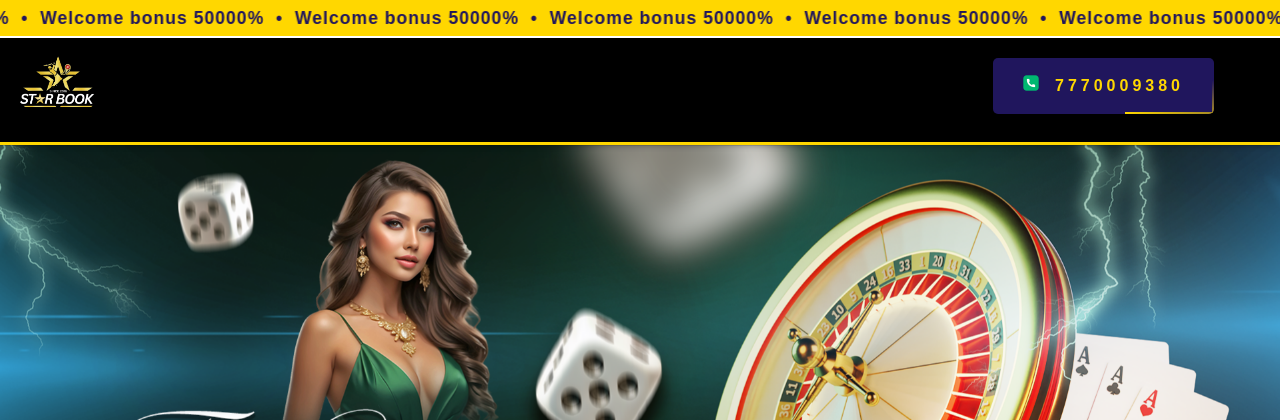
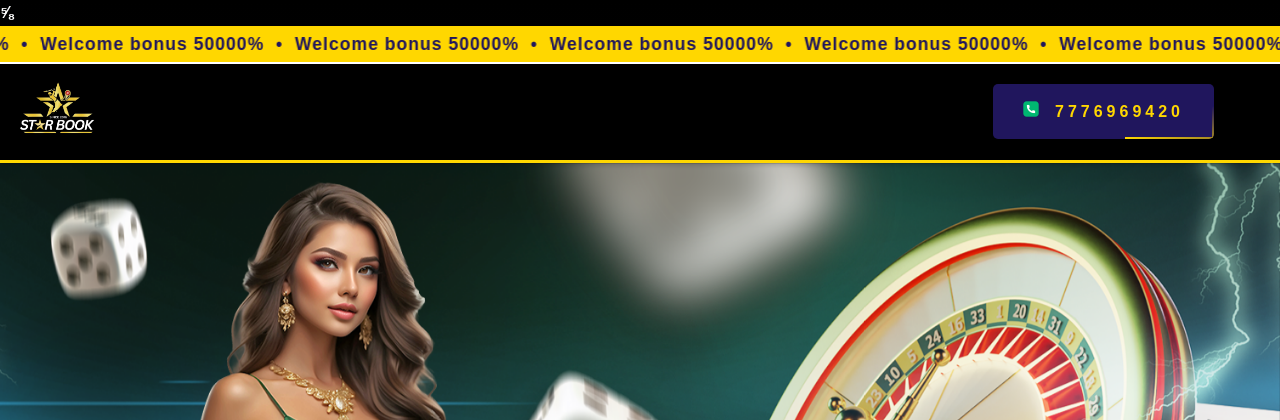
Before and after one commit to aalexander47/Starbook, a Django app: page / in a window 1280 px wide. Shown: the top 420 px of the page. Run offline with Django 5.2, Linux system fonts and the light colour scheme.

Commit message:
number change

```diff
--- a/templates/base.html
+++ b/templates/base.html
@@ -1,4 +1,4 @@
-<!-- filepath: d:\Desktop\project\starbook\core\templates\base.html -->
+⅝<!-- filepath: d:\Desktop\project\starbook\core\templates\base.html -->
 {% load static %}
 <!DOCTYPE html>
 <html lang="en">
@@ -26,13 +26,13 @@
                 <a href="/"><img src="{% static 'images/starbook.png' %}" alt="Starbook Logo"></a>
             </div>
             <div class="header-button">
-                <a href="https://wa.me/7770009380 " class="btn">
+                <a href="https://wa.me/7776969420 " class="btn">
                     <span></span>
                     <span></span>
                     <span></span>
                     <span></span>
                     <img src="{% static 'images/phone.png' %}" alt="Phone Icon" class="phone-icon">
-                    7770009380
+                7776969420
                 </a>
             </div>
         </div>
--- a/templates/landing/index.html
+++ b/templates/landing/index.html
@@ -87,27 +87,27 @@
     <div class="grid-container">
         <div class="grid-item">
             <img src="{% static 'images/indian rummy.jpeg' %}" alt="Grid Item 1">
-            <a href="https://wa.me/7770009380 " class="btn" target="_blank" rel="noopener noreferrer">Get ID </a>
+            <a href="https://wa.me/7776969420 " class="btn" target="_blank" rel="noopener noreferrer">Get ID </a>
         </div>
         <div class="grid-item">
             <img src="{% static 'images/andarbhar.jpeg' %}" alt="Grid Item 2">
-            <a href="https://wa.me/7770009380 " class="btn" target="_blank" rel="noopener noreferrer">Get ID</a>
+            <a href="https://wa.me/7776969420 " class="btn" target="_blank" rel="noopener noreferrer">Get ID</a>
         </div>
         <div class="grid-item">
             <img src="{% static 'images/backjack.png' %}" alt="Grid Item 3">
-            <a href="https://wa.me/7770009380 " class="btn" target="_blank" rel="noopener noreferrer">Get ID</a>
+            <a href="https://wa.me/7776969420 " class="btn" target="_blank" rel="noopener noreferrer">Get ID</a>
         </div>
         <div class="grid-item">
             <img src="{% static 'images/teen patti.jpeg' %}" alt="Grid Item 4">
-            <a href="https://wa.me/7770009380 " class="btn" target="_blank" rel="noopener noreferrer">Get ID</a>
+            <a href="https://wa.me/7776969420 " class="btn" target="_blank" rel="noopener noreferrer">Get ID</a>
         </div>
         <div class="grid-item">
             <img src="{% static 'images/roulette2.jpg' %}" alt="Grid Item 5">
-            <a href="https://wa.me/7770009380 " class="btn" target="_blank" rel="noopener noreferrer">Get ID</a>
+            <a href="https://wa.me/7776969420 " class="btn" target="_blank" rel="noopener noreferrer">Get ID</a>
         </div>
         <div class="grid-item">
             <img src="{% static 'images/indian slots.jpg' %}" alt="Grid Item 6">
-            <a href="https://wa.me/7770009380 " class="btn" target="_blank" rel="noopener noreferrer">Get ID</a>
+            <a href="https://wa.me/7776969420 " class="btn" target="_blank" rel="noopener noreferrer">Get ID</a>
         </div>
     </div>
 </section>
```
